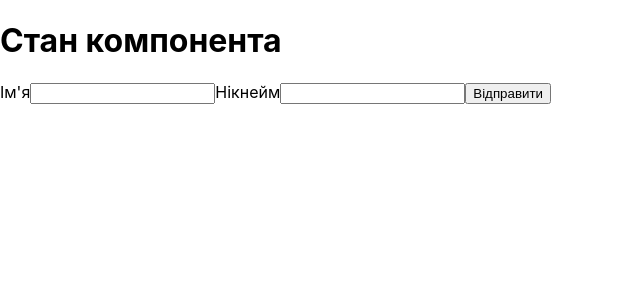
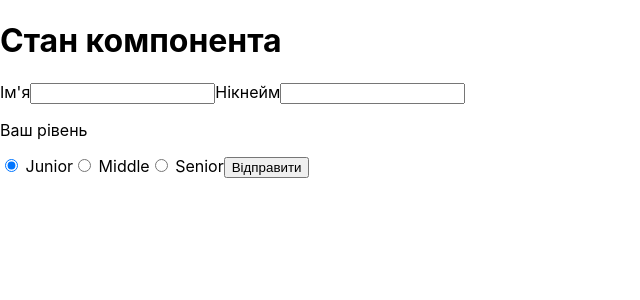
Before and after one commit to Allovallo/react-pract-04, a React (Create React App) app: page / in a window 1280 px wide. Shown: the top 300 px of the page, without its empty margins (0-640 px from the left). Built offline with nearby package versions, Linux system fonts and the light colour scheme.

Commit message:
Form updated

```diff
--- a/src/components/Form.js
+++ b/src/components/Form.js
@@ -1,10 +1,15 @@
 import React, { Component } from 'react';
+import { nanoid } from 'nanoid';
 
 class Form extends Component {
   state = {
     name: '',
     tag: '',
+    experience: 'junior',
   };
+
+  nameInputId = nanoid();
+  tagInputId = nanoid();
 
   handleChange = event => {
     const { name, value } = event.currentTarget;
@@ -25,14 +30,60 @@ class Form extends Component {
     return (
       <>
         <form onSubmit={this.handleSubmit}>
+          <label htmlFor={this.nameInputId}>
+            Ім'я
+            <input
+              type="text"
+              name="name"
+              value={this.state.name}
+              onChange={this.handleChange}
+              id={this.nameInputId}
+            />
+          </label>
+
+          <label htmlFor={this.tagInputId}>
+            Нікнейм
+            <input
+              type="text"
+              name="tag"
+              value={this.state.tag}
+              onChange={this.handleChange}
+              id={this.tagInputId}
+            />
+          </label>
+
+          <p>Ваш рівень</p>
           <label>
-            Ім'я
-            <input type="text" name="name" value={this.state.name} onChange={this.handleChange} />
+            <input
+              type="radio"
+              name="experience"
+              value="junior"
+              onChange={this.handleChange}
+              checked={this.state.experience === 'junior'}
+            />{' '}
+            Junior
           </label>
 
           <label>
-            Нікнейм
-            <input type="text" name="tag" value={this.state.tag} onChange={this.handleChange} />
+            <input
+              type="radio"
+              name="experience"
+              value="middle"
+              onChange={this.handleChange}
+              checked={this.state.experience === 'middle'}
+            />{' '}
+            Middle
+          </label>
+
+          <label>
+            <input
+              type="radio"
+              name="experience"
+              value="senior"
+              onChange={this.handleChange}
+              checked={this.state.experience === 'senior'}
+            />{' '}
+            Senior
           </label>
 
           <button type="submit">Відправити</button>
```
